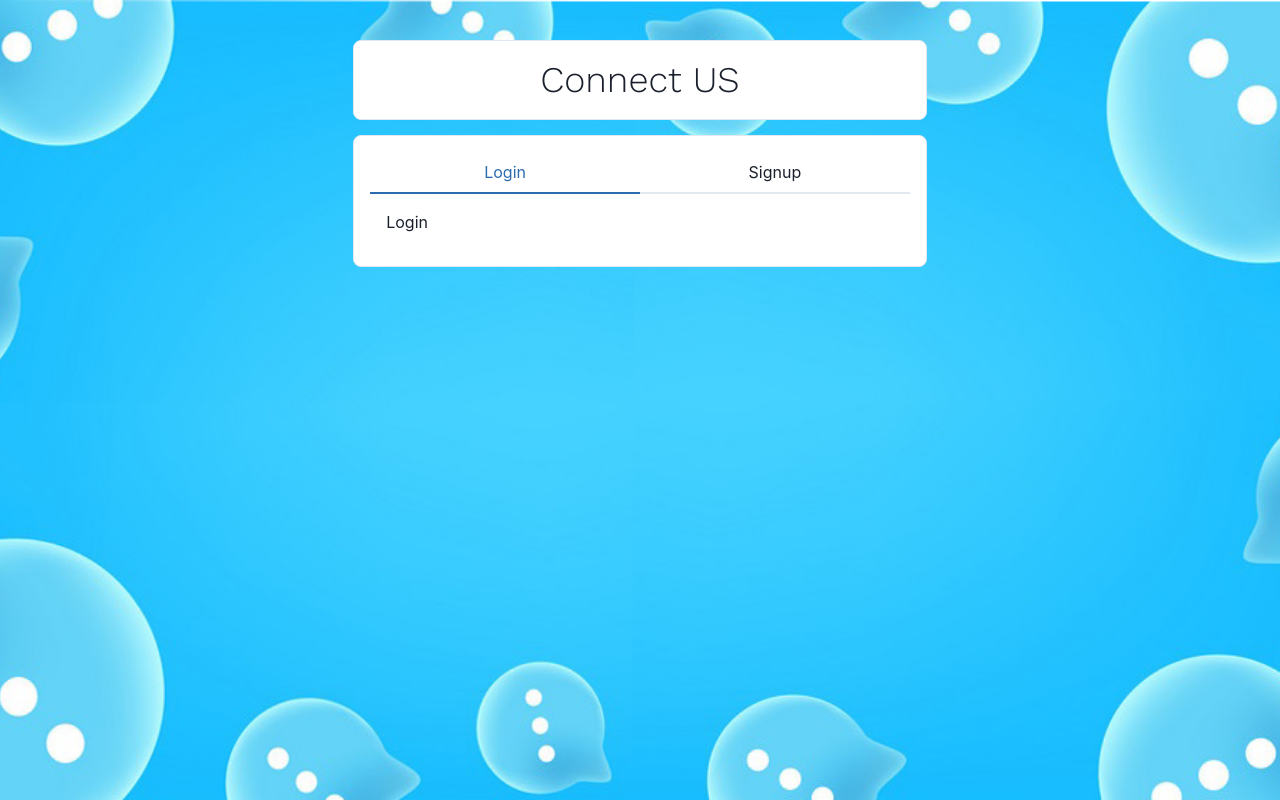
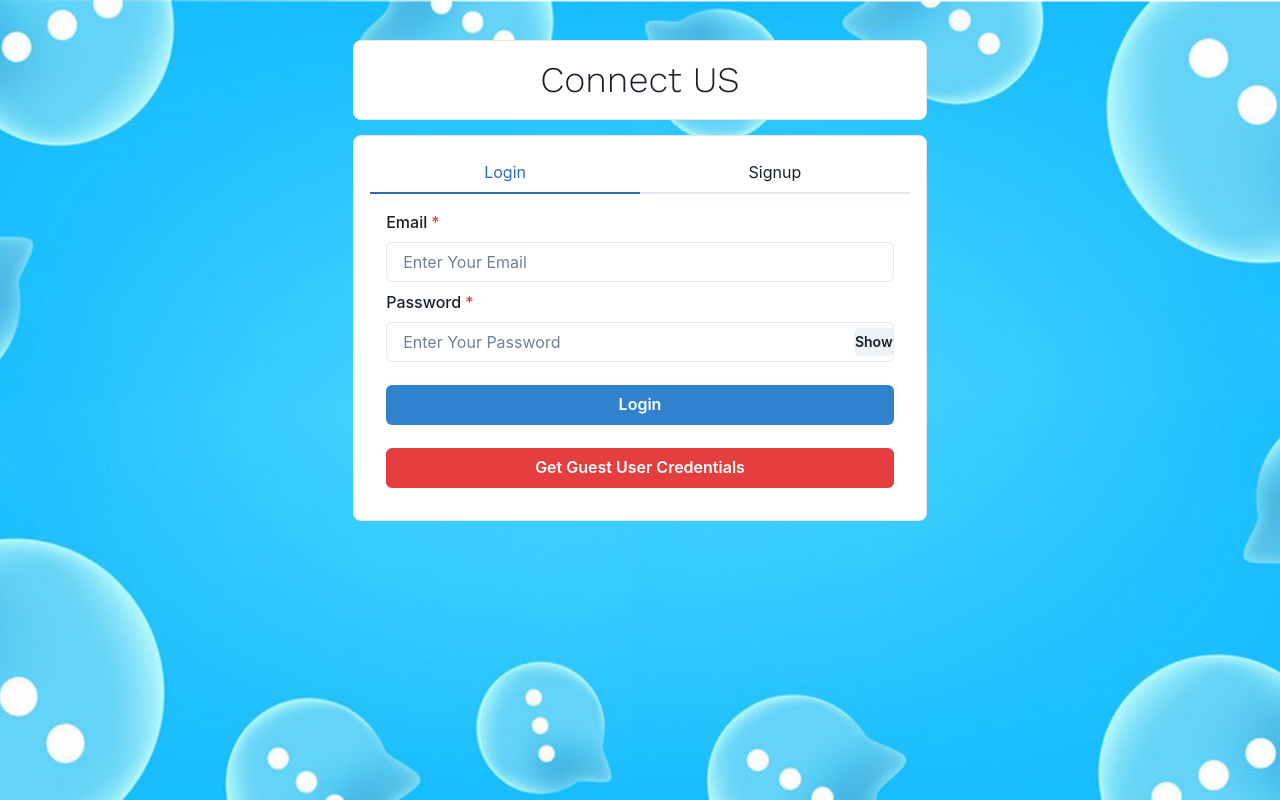
Before and after one commit to PritamMagdum/Real-Time-Chat-Application-MERN, a React (Create React App) app in the folder frontend/: page / in a window 1280 px wide. Built offline with nearby package versions, Linux system fonts and the light colour scheme.

Commit message:
Added Login Component to Acess The User Account

```diff
--- a/frontend/src/components/Authentication/Login.js
+++ b/frontend/src/components/Authentication/Login.js
@@ -1,8 +1,55 @@
-import React from 'react'
+import { Button, FormControl, FormLabel, Input, InputGroup, InputRightElement, VStack } from '@chakra-ui/react'
+import React, { useState } from 'react'
 
 const Login = () => {
+    const [show, setShow] = useState(false)
+    const [email, setEmail] = useState()
+    const [password, setPassword] = useState()
+
+    const handleClick = () => setShow(!show)
+
+    const submitHandler = () => { }
     return (
-        <div>Login</div>
+        <VStack>
+            <FormControl id='email' isRequired>
+                <FormLabel>Email</FormLabel>
+                <Input
+                    placeholder='Enter Your Email' onChange={(e) => setEmail(e.target.value)} />
+            </FormControl>
+            <FormControl id='password' isRequired>
+                <FormLabel>Password</FormLabel>
+                <InputGroup>
+                    <Input
+                        type={show ? "text" : "password"}
+                        placeholder='Enter Your Password' onChange={(e) => setPassword(e.target.value)} />
+                    <InputRightElement>
+                        <Button h="1.75rem" size="sm" onClick={handleClick}>
+                            {show ? "Hide" : "Show"}
+                        </Button>
+                    </InputRightElement>
+                </InputGroup>
+            </FormControl>
+            <Button
+                colorScheme='blue'
+                width="100%"
+                style={{ marginTop: 15 }}
+                onClick={submitHandler}
+            >
+                Login
+            </Button>
+            <Button
+                variant="solid"
+                colorScheme='red'
+                width="100%"
+                style={{ marginTop: 15 }}
+                onClick={() => {
+                    setEmail("guest@gmail.com")
+                    setPassword("123456")
+                }}
+            >
+                Get Guest User Credentials
+            </Button>
+        </VStack>
     )
 }
 
```
